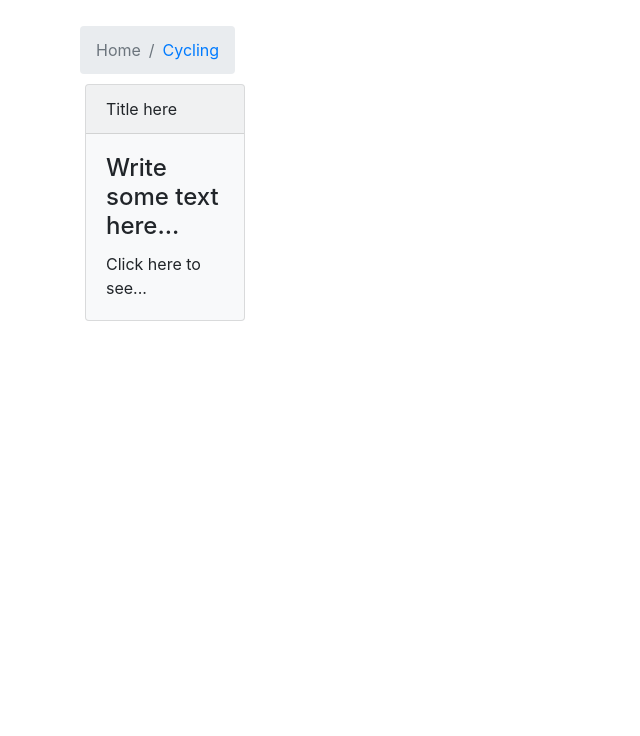
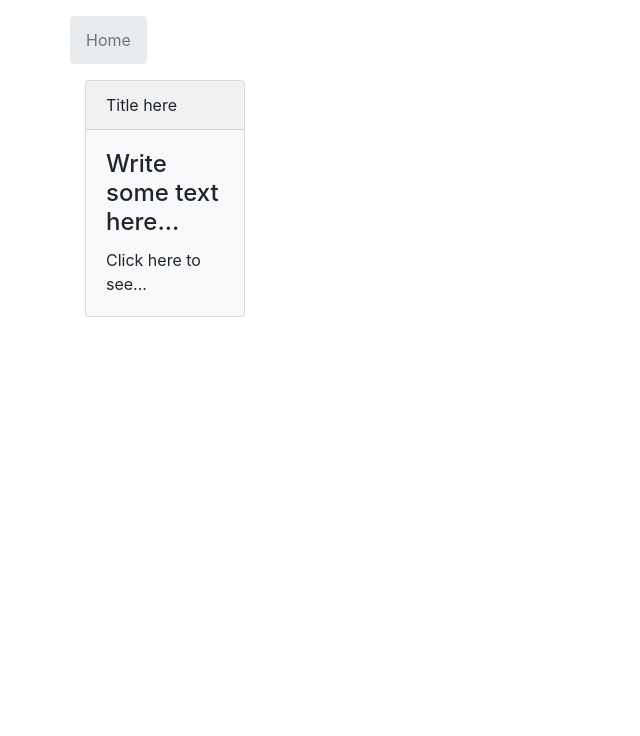
Before and after one commit to Anthony-Pound/bio_website, a plain HTML site: page index.html in a window 1280 px wide. Shown: the part 64-800 px from the top of the page, without its empty margins (0-640 px from the left). Drawn offline with nearby package versions, Linux system fonts and the light colour scheme.

Commit message:
Small changes to breadcrumbs

```diff
--- a/index.html
+++ b/index.html
@@ -28,8 +28,6 @@
       <div class="row">
         <ol class="breadcrumb">
           <li class="breadcrumb-item active">Home</li>
-          <li class="breadcrumb-item"><a href="cycling.html">Cycling</a></li>
-          <!-- <li class="breadcrumb-item"><a href="#">Library</a></li> -->
         </ol>
       </div>
       <div class="row">
--- a/styles.css
+++ b/styles.css
@@ -1,7 +1,3 @@
 h1{
   color: red;
 }
-
-.breadcrumb{
-  margin: 10px;
-}
```
